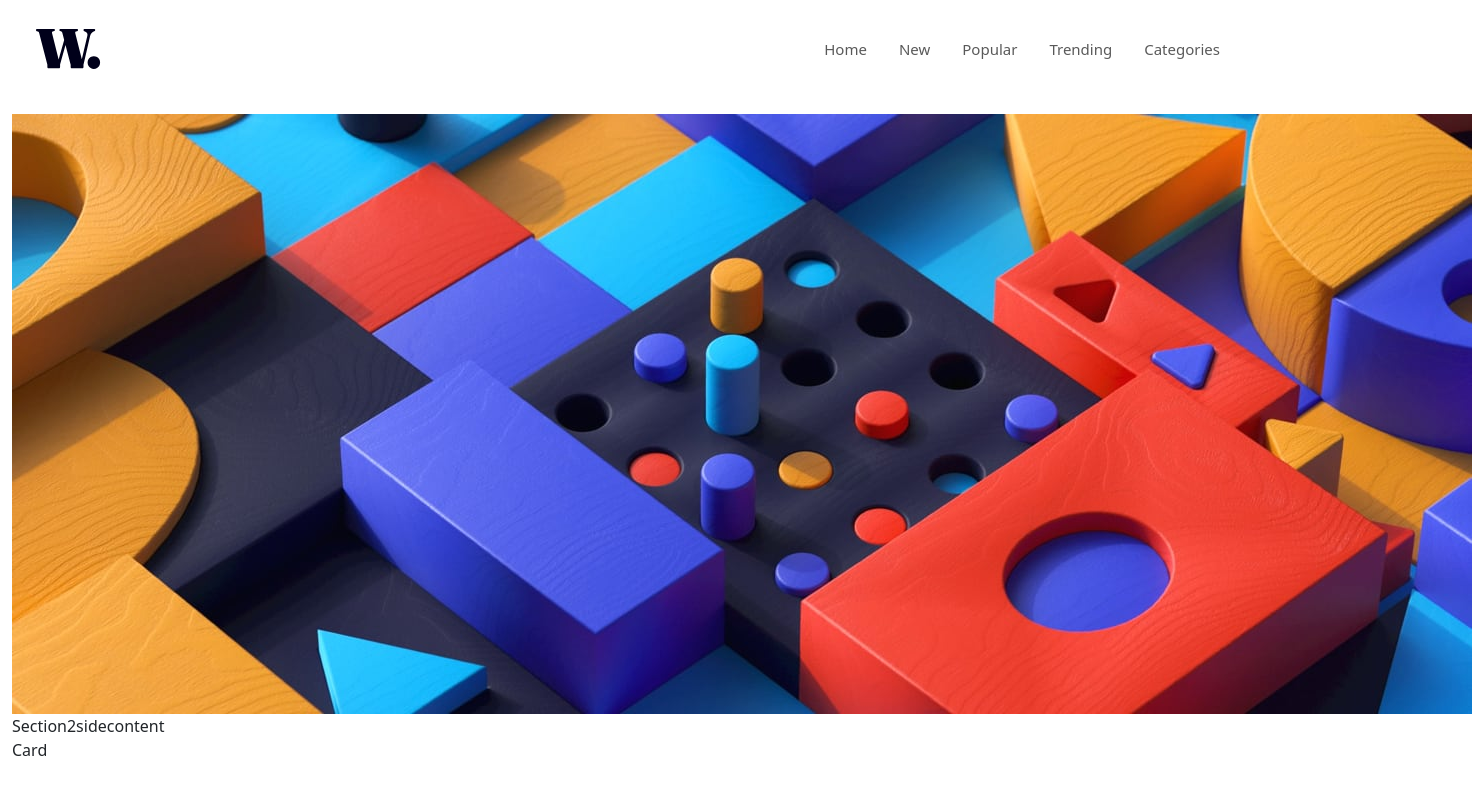
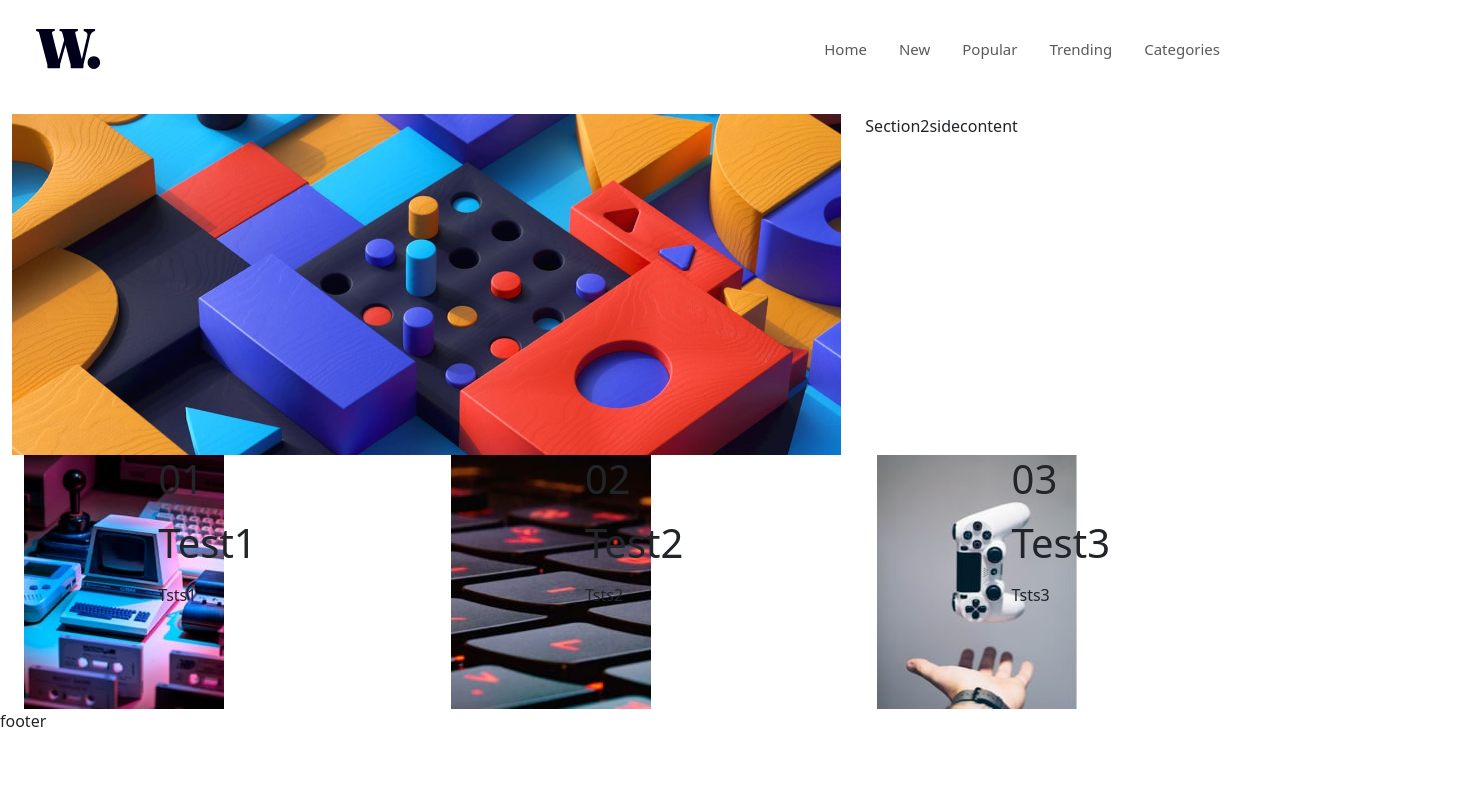
Before and after one commit to NOWORRYGNN/news, a React (Vite) app: page / in a window 1280 px wide. Shown: the top 794 px of the page, 1472 px wide, since content can reach past the window. Built offline with nearby package versions, Linux system fonts and the light colour scheme.

Commit message:
News 0.21

```diff
--- /dev/null
+++ b/src/components/card.jsx
@@ -0,0 +1,20 @@
+import React from 'react';
+import Col from 'react-bootstrap/Col';
+import Container from 'react-bootstrap/Container';
+import Image from 'react-bootstrap/Image';
+import Row from 'react-bootstrap/Row';
+
+export default function card({imageUrl, Number, Tittle, Content}){
+  return (
+    <Container fluid>
+        <Row>
+            <Col sm={4}><Image src={imageUrl} alt='miniContentImg' /></Col>
+            <Col sm={8}>
+                <p><h1>{Number}</h1></p>
+                <p><h1>{Tittle}</h1></p>
+                <p>{Content}</p>
+            </Col>
+        </Row>
+    </Container>
+  )
+}
--- /dev/null
+++ b/src/components/layout/LayoutSection.jsx
@@ -0,0 +1,34 @@
+import React from 'react';
+import Col from 'react-bootstrap/Col';
+import Container from 'react-bootstrap/Container';
+import Image from 'react-bootstrap/Image';
+import Row from 'react-bootstrap/Row';
+import Cimage3 from '../../assets/images/image-gaming-growth.jpg';
+import Cimage1 from '../../assets/images/image-retro-pcs.jpg';
+import Cimage2 from '../../assets/images/image-top-laptops.jpg';
+import Banner from '../../assets/images/image-web-3-desktop.jpg';
+import Card from '../card';
+import Section2sidecontent from './Section2sidecontent';
+
+export default function LayoutSection(){
+  return (
+    <Container fluid>
+      <Row className='justify-content-md-center'>
+        <Col sm={8}><Image src={Banner} alt='Banner' fluid /></Col>
+        <Col sm={4}><Section2sidecontent /></Col>
+      </Row>
+      <Row>
+        {/* imageUrl, Number, Tittle, Content */}
+        <Col sm>
+          <Card imageUrl={Cimage1} Number="01" Tittle="Test1" Content="Tsts1" />
+        </Col>
+        <Col sm>
+          <Card imageUrl={Cimage2} Number="02" Tittle="Test2" Content="Tsts2" />
+        </Col>
+        <Col sm>
+          <Card imageUrl={Cimage3} Number="03" Tittle="Test3" Content="Tsts3" />
+        </Col>
+      </Row>
+    </Container>
+  )
+}
--- a/src/components/layout/MainPages.jsx
+++ b/src/components/layout/MainPages.jsx
@@ -1,12 +1,14 @@
 import React from 'react'
-import Section1banner from './Section1banner'
+import LayoutSection from './LayoutSection'
+import Footer from './footer'
 import Navbar from './navbar'
 
 const mainPages = () => {
   return (
     <div>
         <Navbar />
-        <Section1banner />
+        <LayoutSection />
+        <Footer />
     </div>
   )
 }
--- a/src/components/layout/Section1banner.jsx
+++ /dev/null
@@ -1,22 +0,0 @@
-import React from 'react';
-import Col from 'react-bootstrap/Col';
-import Container from 'react-bootstrap/Container';
-import Row from 'react-bootstrap/Row';
-import Banner from '../../assets/images/image-web-3-desktop.jpg';
-import Section2sidecontent from './Section2sidecontent';
-
-const Section1banner = () => {
-  return (
-    <Container fluid>
-      <Row>
-        <Col><img src={Banner} alt='Banner' /></Col>
-        <Col><Section2sidecontent /></Col>
-      </Row>
-      <Row>
-        <Col>Card</Col>
-      </Row>
-    </Container>
-  )
-}
-
-export default Section1banner
--- /dev/null
+++ b/src/components/layout/footer.jsx
@@ -0,0 +1,9 @@
+import React from 'react'
+
+const footer = () => {
+  return (
+    <div>footer</div>
+  )
+}
+
+export default footer
```
